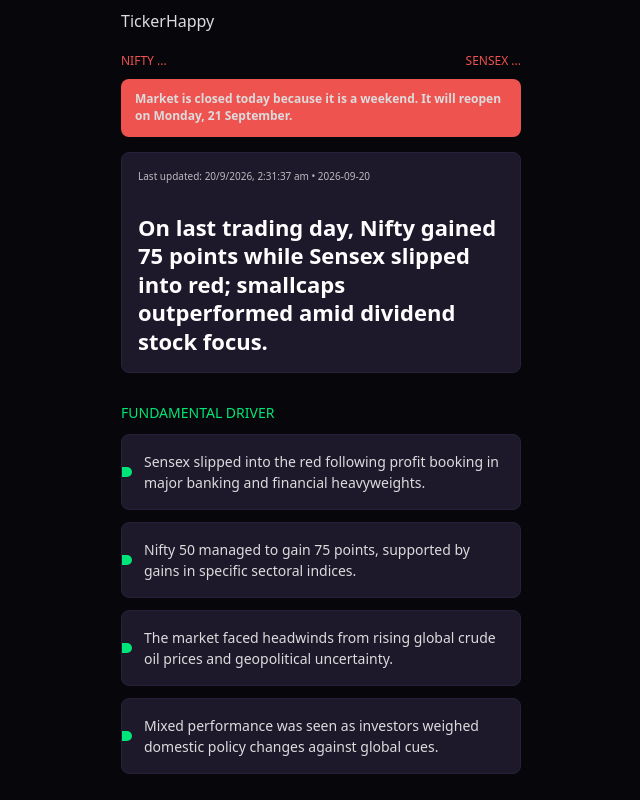
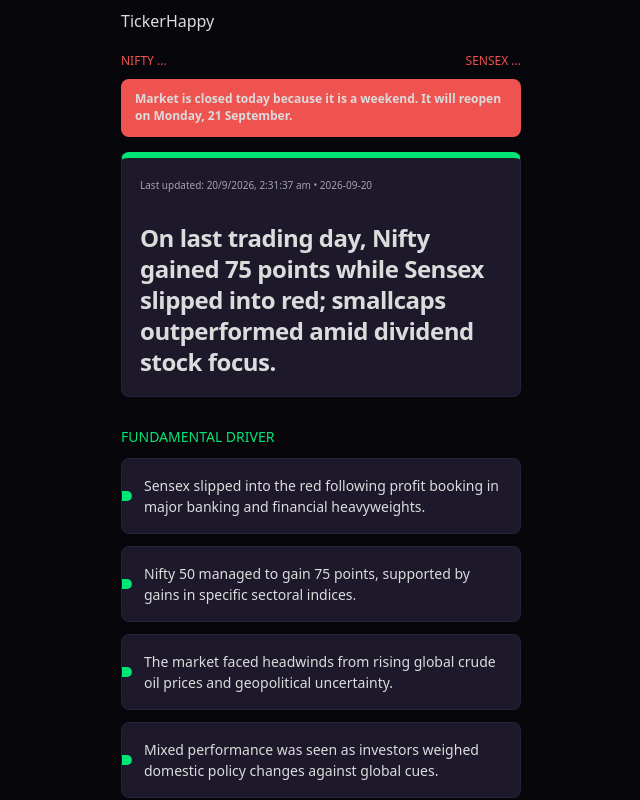
Before and after one commit to zowiz/marketbuzz, a React (Vite) app: page / in a window 1280 px wide. Shown: the top 800 px of the page, without its empty margins (319-959 px from the left). Built offline with nearby package versions, Linux system fonts and the light colour scheme; no server answers.

Commit message:
Update UI

```diff
--- a/src/App.jsx
+++ b/src/App.jsx
@@ -93,20 +93,28 @@ export default function App() {
 
           <div
   style={{
+    margin: '0 10px 30px 10px',
     background: 'var(--bg-card)',
-              color: 'var(--text-light)',
-              padding: 16,
     border: '1px solid var(--card-border)',
+    borderTop: '6px solid var(--accent)',
     borderRadius: 'var(--border-smooth)',
-              margin: '0 10px 30px 10px',
+    padding: '20px 18px 18px 18px',
   }}
 >
   <div style={{ marginBottom: 30, fontSize: 10, opacity: 0.7 }}>
               Last updated: {data?.updatedAt ? new Date(data.updatedAt).toLocaleString('en-IN') : 'LIVE'}
               {data?.dateChecked && ` • ${data.dateChecked}`}
             </div>
-            <h2 style={{ margin: 0, fontSize: 22, lineHeight: 1.3, fontWeight: 600 }}>
-              {data?.headline || 'Loading market pulse...'}
+  <h2
+    style={{
+      margin: 0,
+      fontSize: 24,
+      lineHeight: 1.3,
+      fontWeight: 600,
+      letterSpacing: '-0.02em',
+    }}
+  >
+    {data?.headline || 'Tracking the latest market developments...'}
   </h2>
 </div>
 
```
Lines whose indentation alone changed are shown as unchanged.
